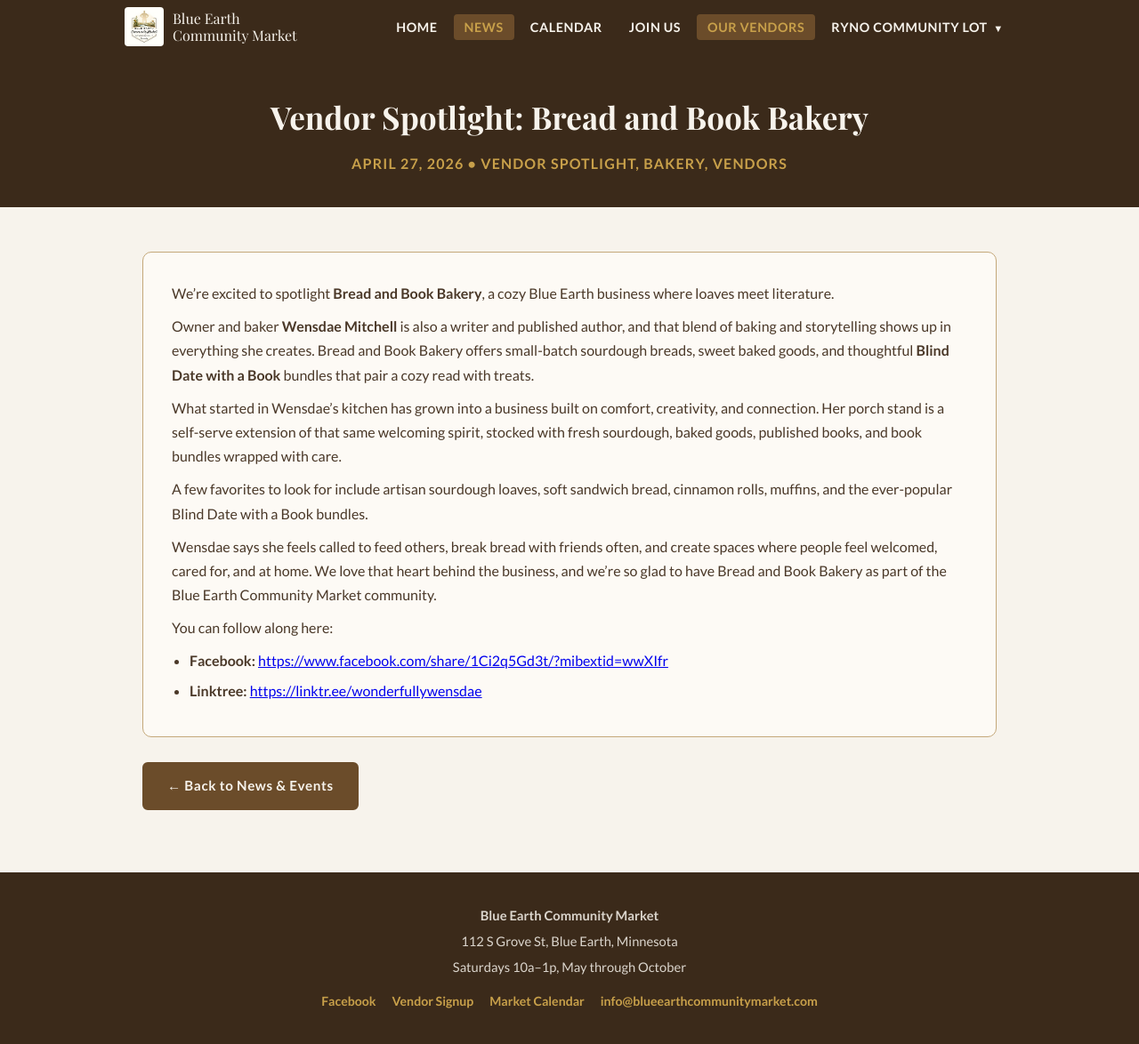
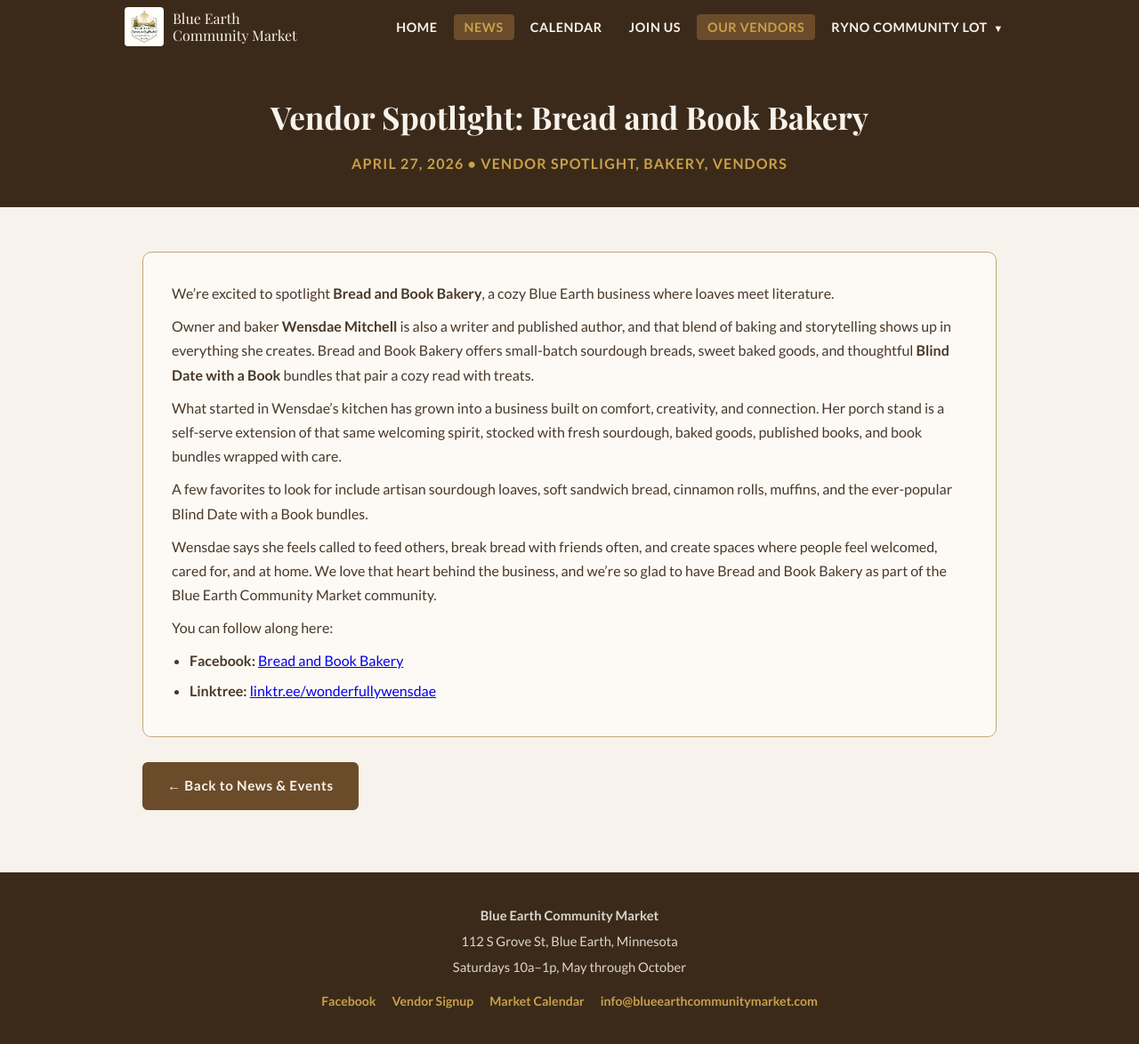
Before and after one commit to blueearthcommunitymarket/blueearthcommunitymarket.github.io, a Jekyll site: the page built from _posts/2026-04-27-vendor-spotlight-bread-and-book-bakery.md, in a window 1280 px wide. Shown: the whole page at 89% size. Built offline with Jekyll 4.4.1, drawn with Linux system fonts in a browser that asks for light colours; some web fonts are replaced.

Commit message:
Fix vendor spotlight links

```diff
--- a/_posts/2026-04-27-vendor-spotlight-bread-and-book-bakery.md
+++ b/_posts/2026-04-27-vendor-spotlight-bread-and-book-bakery.md
@@ -16,5 +16,5 @@
 Wensdae says she feels called to feed others, break bread with friends often, and create spaces where people feel welcomed, cared for, and at home. We love that heart behind the business, and we're so glad to have Bread and Book Bakery as part of the Blue Earth Community Market community.
 
 You can follow along here:
-- **Facebook:** <https://www.facebook.com/share/1Ci2q5Gd3t/?mibextid=wwXIfr>
-- **Linktree:** <https://linktr.ee/wonderfullywensdae>
+- **Facebook:** [Bread and Book Bakery](https://www.facebook.com/Breadandbook)
+- **Linktree:** [linktr.ee/wonderfullywensdae](https://linktr.ee/wonderfullywensdae)
```
Also changed, not shown: _posts/2026-04-27-vendor-spotlight-little-ryno-stand.md (+1 -1 lines), _posts/2026-04-27-vendor-spotlight-the-one-n-only-sweet-spot.md (+2 -1 lines), _posts/2026-04-28-vendor-spotlight-prop-able.md (+3 -0 lines), _posts/2026-04-28-vendor-spotlight-vitas-tamales.md (+1 -1 lines).
